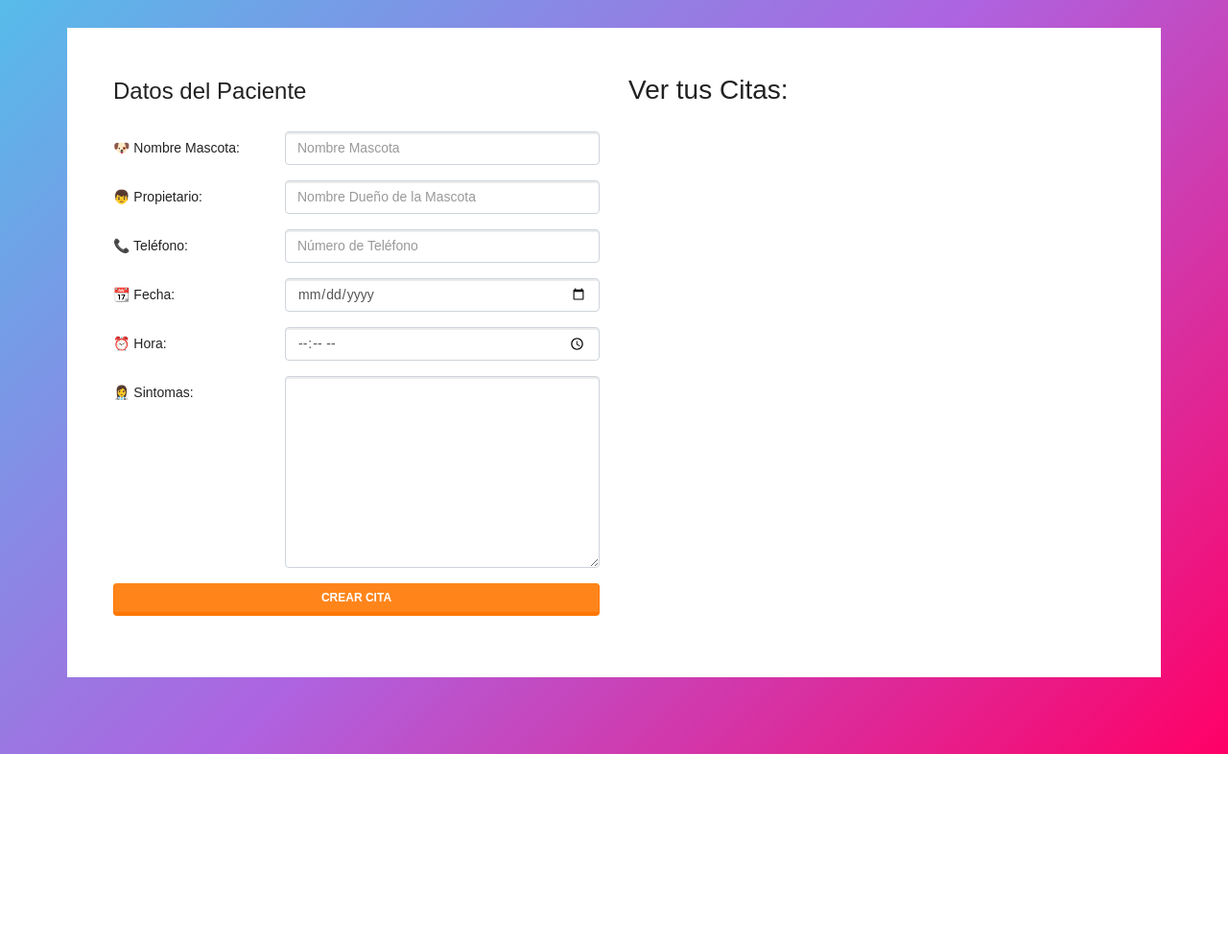
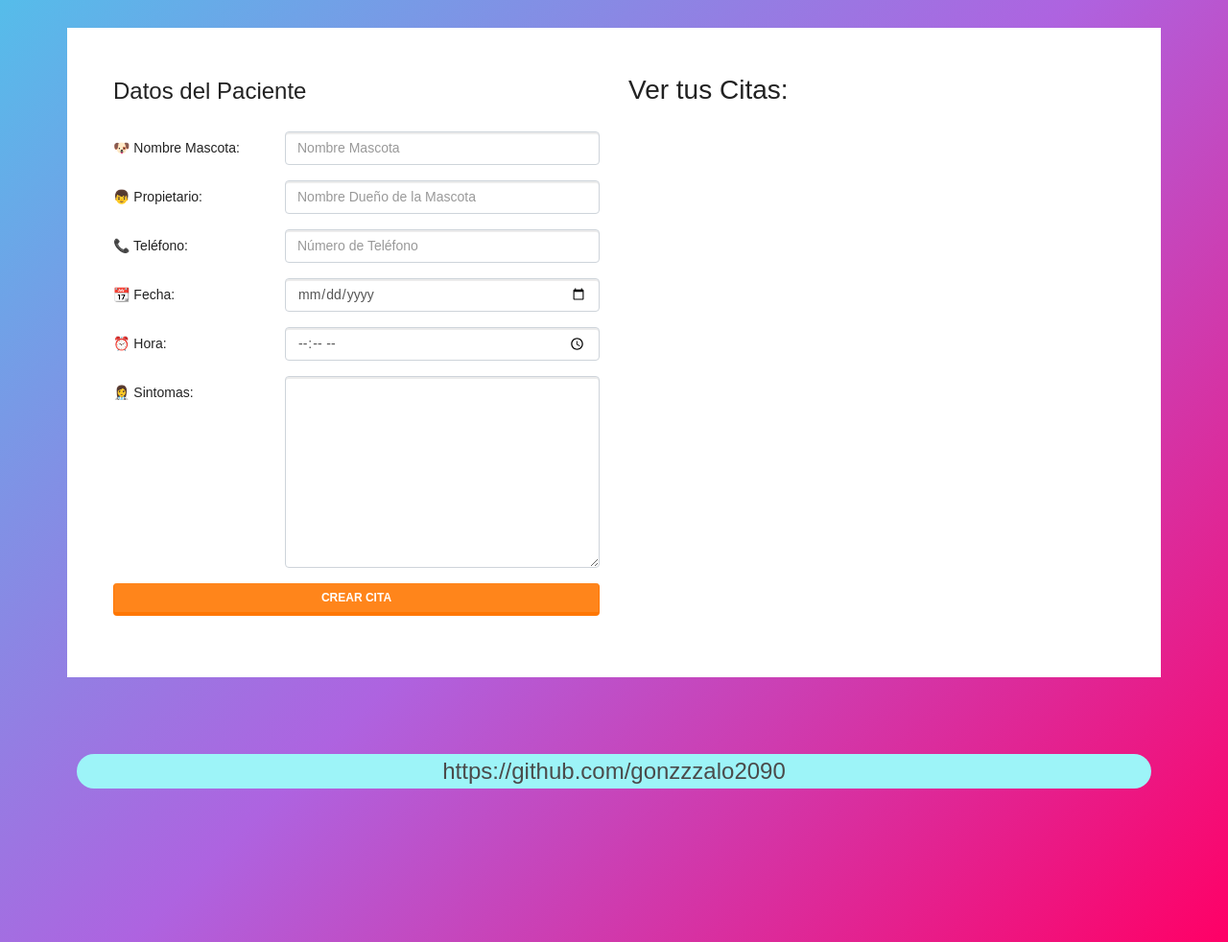
Before and after one commit to gonzzzalo2090/Programa-de-citas-medicas, a plain HTML site: page index.html in a window 1280 px wide. Shown: the part 119-1101 px from the top of the page at 96% size. Before the commit the page ends 905 px from the top, so only its background shows below. Drawn offline with Linux system fonts and the light colour scheme.

Commit message:
terminando primera version

```diff
--- a/css/styles.css
+++ b/css/styles.css
@@ -50,3 +50,17 @@ textarea {
 svg {
   width: 21px;
 }
+
+a {
+  color: rgb(75, 75, 75);
+  text-align: center;
+  text-decoration: none;
+}
+
+footer{
+  text-align: center;
+  margin: 5rem;
+  font-size: 1.5rem;
+  background-color: #9df4f8;
+  border-radius: 5rem;
+}
--- a/index.html
+++ b/index.html
@@ -62,8 +62,14 @@
                 <h2 id="administra" class="mb-4 h2">Ver tus Citas:</h2>
                 <ul id="citas" class="list-group lista-citas"></ul>
             </div>
-        </div> <!--.row-->
-    </div><!--.container-->
+        </div>
+    </div>
+
+    <footer>
+        <a href="https://github.com/gonzzzalo2090">https://github.com/gonzzzalo2090</a>
+    </footer>
+
+
 
     <script src="js/app.js"></script>
 
```
